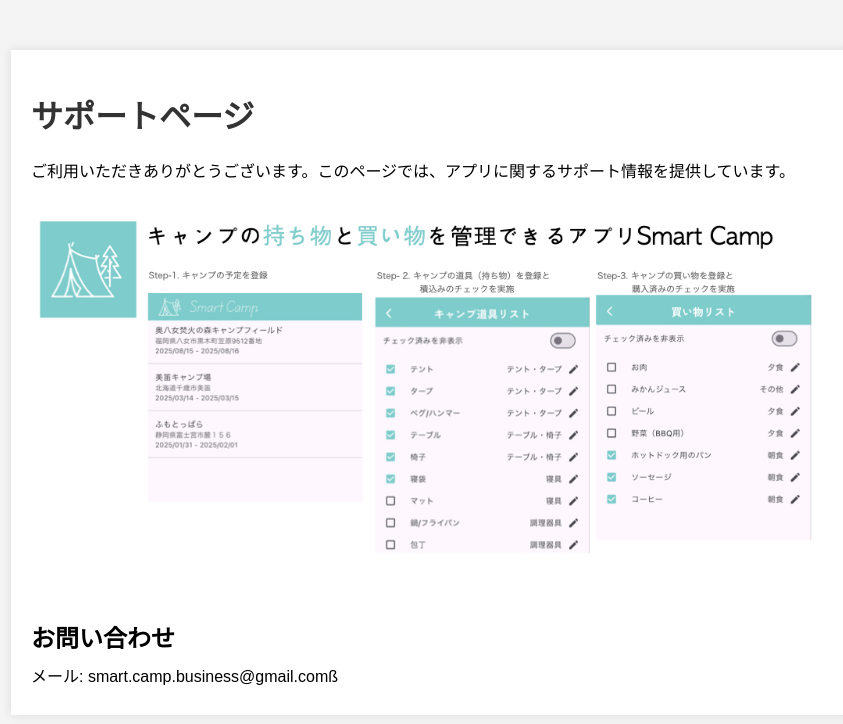
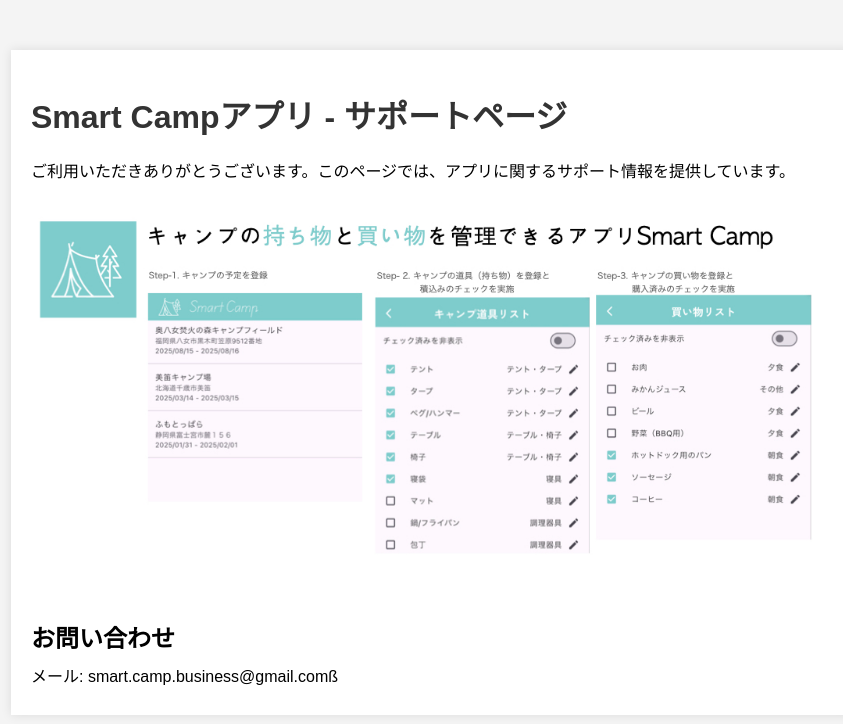
Before and after one commit to qamerin/SmartCamp, a plain HTML site: page index.html in a window 1280 px wide. Shown: the whole page, without its empty margins (209-1052 px from the left). Drawn offline with Linux system fonts and the light colour scheme.

Commit message:
modify page title

```diff
--- a/index.html
+++ b/index.html
@@ -3,7 +3,7 @@
   <head>
     <meta charset="UTF-8" />
     <meta name="viewport" content="width=device-width, initial-scale=1.0" />
-    <title>サポートページ</title>
+    <title>Smart Campアプリ - サポートページ</title>
     <style>
       body {
         font-family: Arial, sans-serif;
@@ -45,7 +45,7 @@
   </head>
   <body>
     <div class="container">
-      <h1>サポートページ</h1>
+      <h1>Smart Campアプリ - サポートページ</h1>
       <p>
         ご利用いただきありがとうございます。このページでは、アプリに関するサポート情報を提供しています。
       </p>
```
